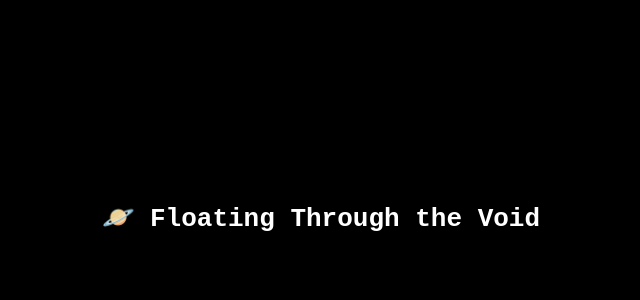
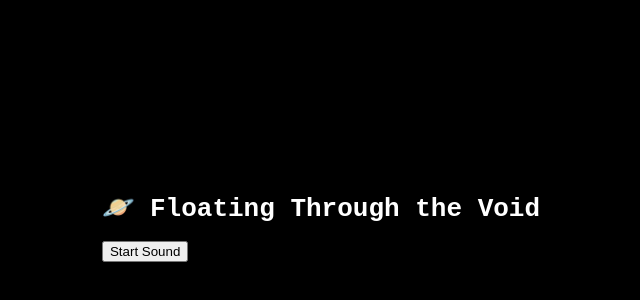
Before and after one commit to crtmss/ethernalvoyage, a plain HTML site: page index.html in a window 1280 px wide. Shown: the part 182-482 px from the top of the page, without its empty margins (319-959 px from the left). Drawn offline with Linux system fonts and the light colour scheme.

Commit message:
Update index.html

```diff
--- a/index.html
+++ b/index.html
@@ -2,12 +2,14 @@
 <html lang="en">
 <head>
   <meta charset="UTF-8" />
-  <meta name="viewport" content="width=device-width, initial-scale=1.0" />
   <title>Ambient Space</title>
   <link rel="stylesheet" href="style.css" />
 </head>
 <body>
-  <h1>🪐 Floating Through the Void</h1>
+  <div id="container">
+    <h1>🪐 Floating Through the Void</h1>
+    <button id="startBtn">Start Sound</button>
+  </div>
   <script src="script.js"></script>
 </body>
 </html>
```
